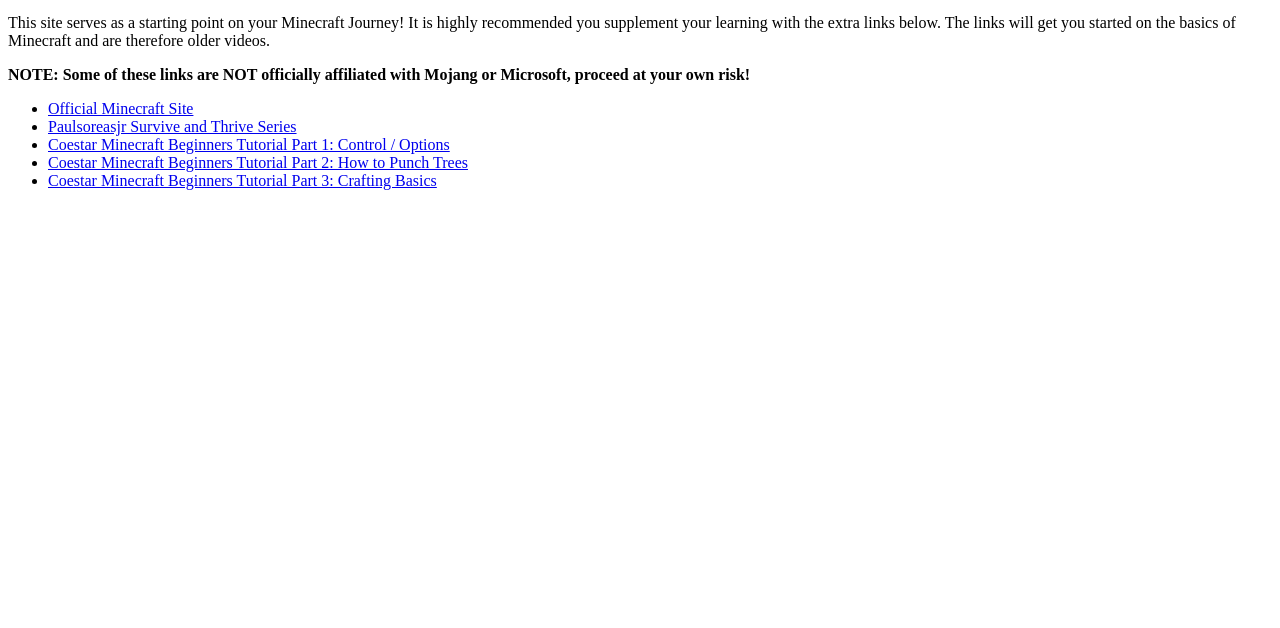
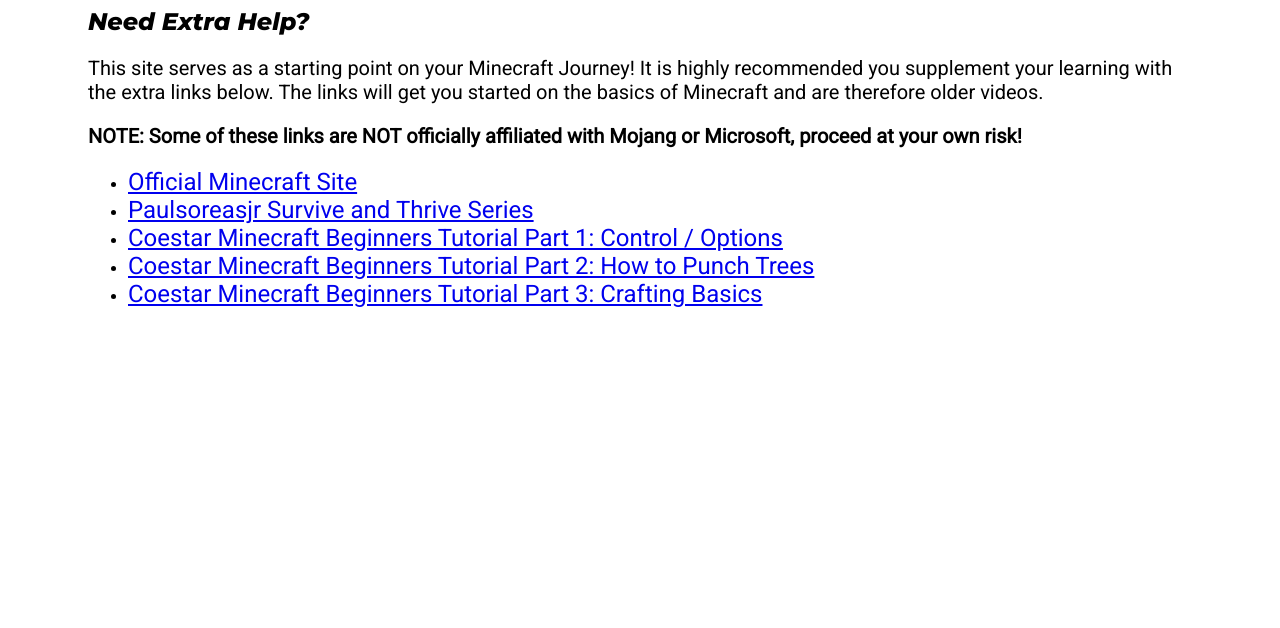
Before and after one commit to J-M28/C-2.MinecraftGuideSite, a plain HTML site: page resources.html in a window 1280 px wide. Shown: the part 172-800 px from the top of the page. Drawn offline with Linux system fonts and the light colour scheme.

Commit message:
complete preliminary styling for resources.html

```diff
--- a/resources.html
+++ b/resources.html
@@ -2,6 +2,10 @@
 <html>
     <head>
         <title>All-in-one Minecraft Guide: resources</title>
+        <link rel="preconnect" href="https://fonts.googleapis.com">
+        <link rel="preconnect" href="https://fonts.gstatic.com" crossorigin>
+        <link href="https://fonts.googleapis.com/css2?family=Montserrat:ital,wght@1,800&family=Roboto&display=swap" rel="stylesheet">
+        <link rel="stylesheet" type="text/css" href="./style.css">
     </head>
     <body>
         <div class="header-container">
@@ -17,6 +21,7 @@
             </nav>
         </div>
         <div class="content-container">
+            <h2>Need Extra Help?</h2>
             <p>
                 This site serves as a starting point on your Minecraft Journey!
                 It is highly recommended you supplement your learning with the extra
@@ -30,11 +35,11 @@
                 </strong>
             </p>
             <ul>
-                <li><a href="https://www.minecraft.net/" target="_blank">Official Minecraft Site</a></li>
-                <li><a href="https://www.youtube.com/playlist?list=PL7326EF82122776A9" target="_blank">Paulsoreasjr Survive and Thrive Series</a></li>
-                <li><a href="https://www.youtube.com/watch?v=Fh5WHRKkq0k" target="_blank">Coestar Minecraft Beginners Tutorial Part 1: Control / Options</a></li>
-                <li><a href="https://www.youtube.com/watch?v=69Lpzrz2fNM" target="_blank">Coestar Minecraft Beginners Tutorial Part 2: How to Punch Trees</a></li>
-                <li><a href="https://www.youtube.com/watch?v=qkP19BVYNVI" target="_blank">Coestar Minecraft Beginners Tutorial Part 3: Crafting Basics</a></li>
+                <li><a class="resource-link" href="https://www.minecraft.net/" target="_blank">Official Minecraft Site</a></li>
+                <li><a class="resource-link" href="https://www.youtube.com/playlist?list=PL7326EF82122776A9" target="_blank">Paulsoreasjr Survive and Thrive Series</a></li>
+                <li><a class="resource-link" href="https://www.youtube.com/watch?v=Fh5WHRKkq0k" target="_blank">Coestar Minecraft Beginners Tutorial Part 1: Control / Options</a></li>
+                <li><a class="resource-link" href="https://www.youtube.com/watch?v=69Lpzrz2fNM" target="_blank">Coestar Minecraft Beginners Tutorial Part 2: How to Punch Trees</a></li>
+                <li><a class="resource-link" href="https://www.youtube.com/watch?v=qkP19BVYNVI" target="_blank">Coestar Minecraft Beginners Tutorial Part 3: Crafting Basics</a></li>
             </ul>
         </div>
     </body>
--- a/style.css
+++ b/style.css
@@ -73,6 +73,11 @@ p {
     font-weight: bold;
 }
 
+/* Resources Page */
+.resource-link {
+    font-size: 1.5rem;
+}
+
 /* About Page */
 #about-content-container {
     display: flex;
```
